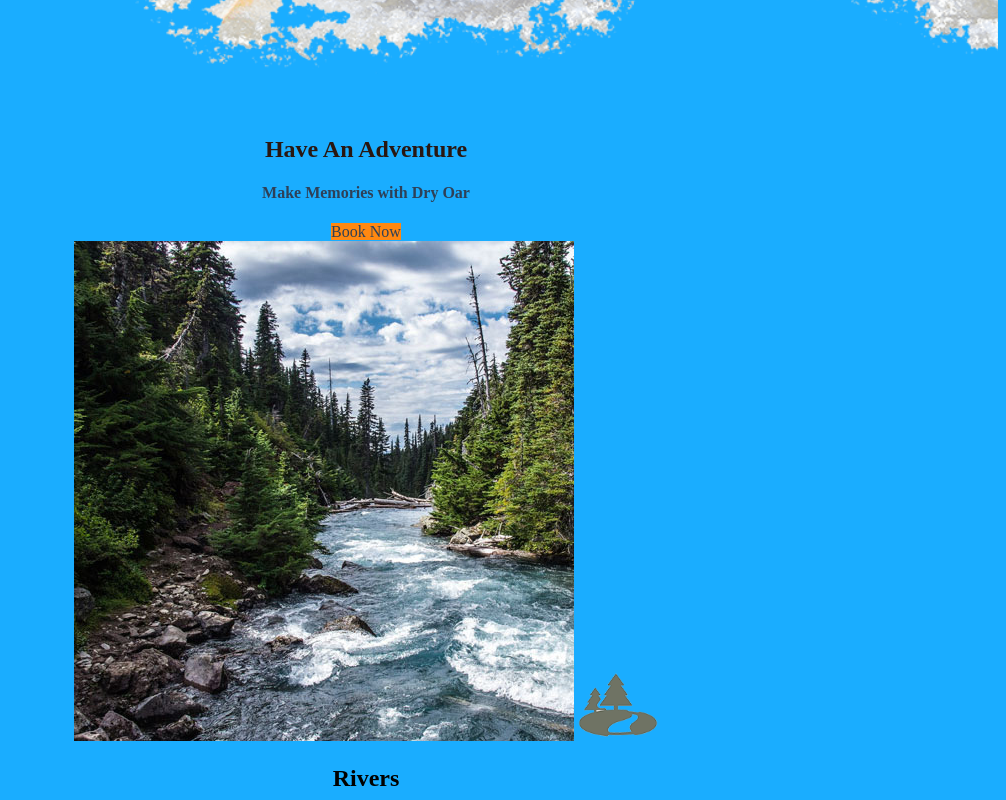
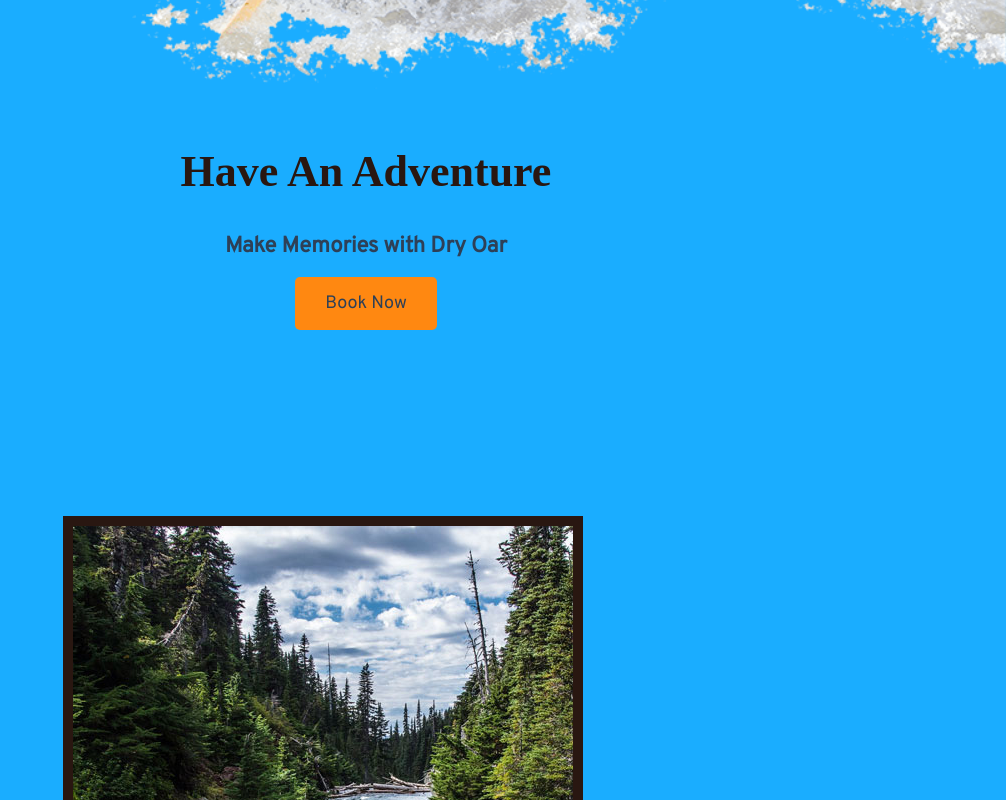
Before and after one commit to Carpenter-Chris/wdd130, a plain HTML site: page wwr/index.html in a window 1280 px wide. Shown: the part 840-1640 px from the top of the page, without its empty margins (274-1280 px from the left). Drawn offline with Linux system fonts and the light colour scheme; a web font is replaced by a local one.

Commit message:
CSS fonts, sizes, padding, margins, borders

```diff
--- a/wwr/styles/style.css
+++ b/wwr/styles/style.css
@@ -1,18 +1,20 @@
 
 
+@import url('https://fonts.googleapis.com/css2?family=Overpass&display=swap');
+@import url('https://fonts.googleapis.com/css2?family=Corben&family=Overpass&display=swap');
+
 :root {
-    --primary-color: #1AADFF   ;
-    --secondary-color: #291711 ;
+    --primary-color: #1AADFF;
+    --secondary-color: #291711;
     --accent1-color: #FF8811;
     --accent2-color: #548C2F;
     --accent3-color: #2E4057;
 
+    --heading-font: 'Corben', 'cursive', Georgian;
+    --paragraph-font: 'Overpass', sans-serif, Arial;
 
 
 }
-
-
-
 /* container that holds body content */
 #content {
     max-width: 1600px;
@@ -25,10 +27,15 @@
     width: 80px;
 }
 
+#logo_link {
+    padding-top: 5px;
+}
+
 nav a {
     text-align: center;
     color: var(--primary-color);
     text-decoration: none;
+    padding:35px;
 }
 
 nav a:hover {
@@ -51,6 +58,9 @@ nav a:hover {
 
 .home-title {
     color: var(--secondary-color);
+    font-family: var(--heading-font);
+    font-size: 2em;
+    margin-top: 10px;
 }
 
 h4 {
@@ -65,8 +75,20 @@ main section {
     text-align: center;
 }
 
+main section img {
+    box-sizing: border-box;
+}
+
 body {
     background-color: var(--primary-color);
+    font-family: var(--paragraph-font);
+    font-size: 22px;
+    padding: 0;
+    margin: 0;
+}
+
+h2 {
+    margin: 0;
 }
 
 header {
@@ -77,6 +99,10 @@ header {
     background-color: var(--accent1-color);
     color: var(--accent3-color);
     text-decoration: none;
+    font-size: 18px;
+    padding: 15px 30px;
+    margin-top: 50px;
+    border-radius: 5px;
 }
 
 .book:hover, .join:hover {
@@ -86,6 +112,7 @@ header {
 
 .icon {
     width: 80px;
+    padding-top: 10px;
 }
 
 #background {
@@ -93,22 +120,42 @@ header {
     background-color: var(--accent1-color);
 }
 
+.rivers-card, .camping-card, .rapids-card {
+    margin: 200px 0;
+}
+
+.card-img {
+    border: 10px solid var(--secondary-color);
+}
+
+.mountains {
+    margin: 100px 0;
+}
+
 .msg {
     background-color: var(--accent2-color);
+    line-height: 1.5em;
+    padding: 35px;
 }
 
 .msg h2 {
     color: var(--accent3-color);
+    font-family: var(--heading-font);
 }
 
 .msg p {
     color: var(--secondary-color);
+    font-size: .8em;
+    padding-bottom: 15px;
 }
+
 
 
 /* footer */
 footer {
     background-color: var(--secondary-color);
+    padding: 25px 50px;
+    margin-top: 200px;
 }
 
 footer p {
@@ -127,3 +174,7 @@ footer a:hover {
 footer p a:hover {
     text-decoration: underline;
 }
+
+footer .social img {
+    padding-top: 15px;
+}
```
